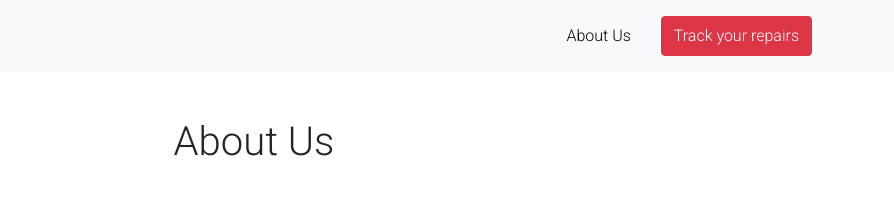
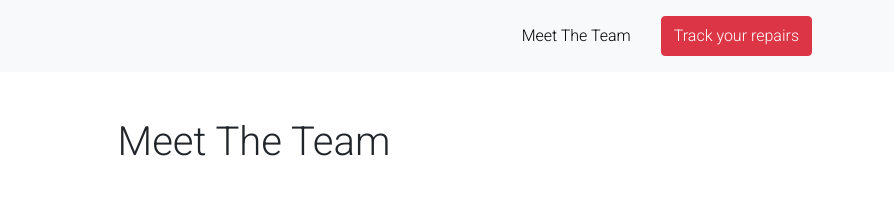
Before and after one commit to ishanveersg/OttawaRepairShop, a plain HTML site: page team.html in a window 1280 px wide. Shown: the top 214 px of the page, 386-1280 px from the left. Drawn offline with nearby package versions, Linux system fonts and the light colour scheme.

Commit message:
Changed "about us" to "meet the team"

```diff
--- a/about.html
+++ b/team.html
@@ -20,7 +20,7 @@
             <div class="collapse navbar-collapse">
                 <ul class="navbar-nav ms-auto">
                     <li class="nav-item">
-                        <a href="about.html" class="nav-link" style="color: black; padding-right:30px">About Us</a>
+                        <a href="team.html" class="nav-link" style="color: black; padding-right:30px">Meet The Team</a>
                     </li>
                     <button type="button" class="btn btn-danger">Track your repairs</button>
                 </ul>
@@ -31,7 +31,7 @@
      <!-- Title -->
     <section style="margin-top: 40px">
         <div class="container text-center">
-            <span style="font-size: 40px;">About Us</span>
+            <span style="font-size: 40px;">Meet The Team</span>
         </div>
     </section>
 
```
Also changed, not shown: book.html (+1 -1 lines), confirmation.html (+1 -1 lines), index.html (+1 -1 lines), location.html (+1 -1 lines), problem.html (+1 -1 lines).
